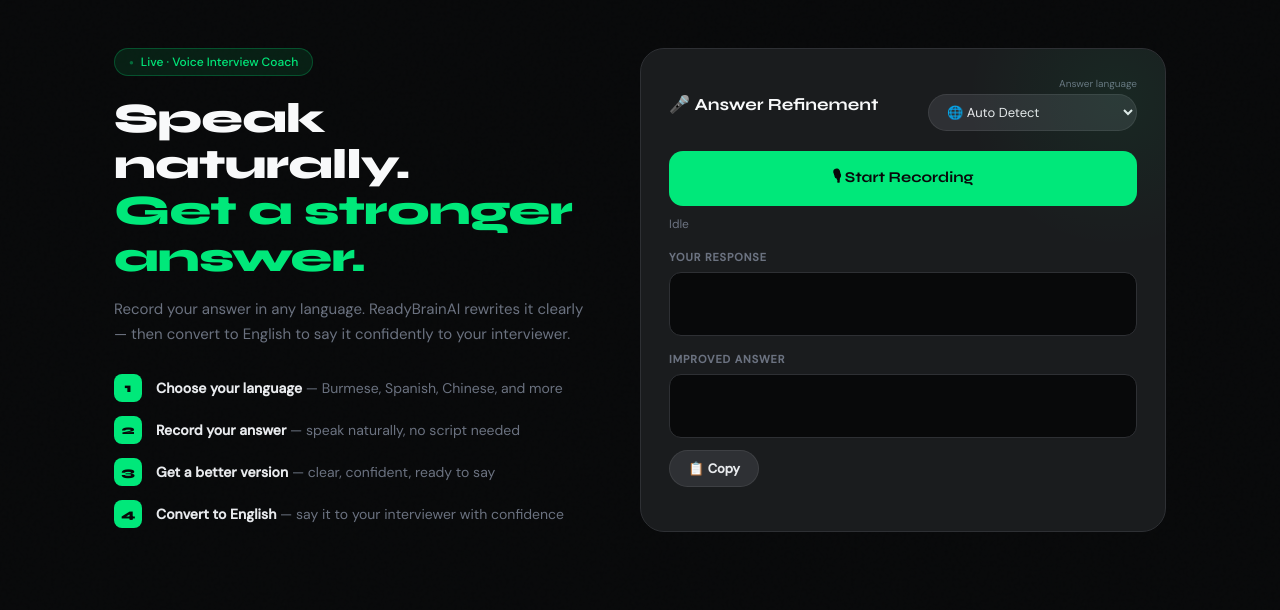
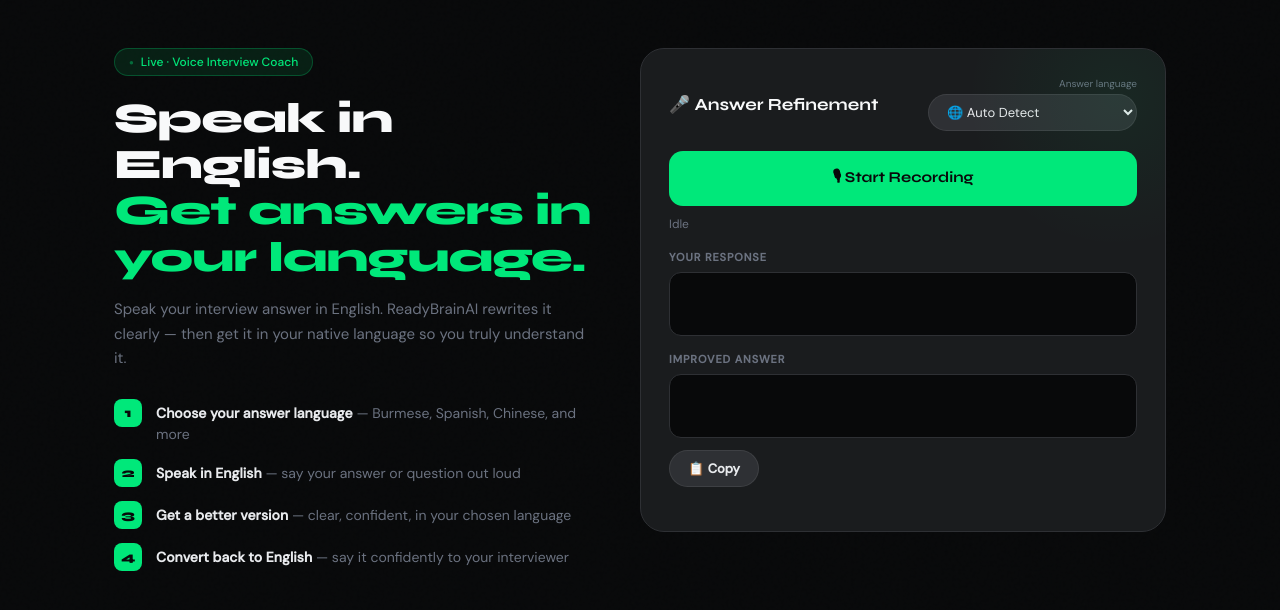
Before and after one commit to readybrain-ai-dev/readybrainai-v1, a Flask app: page /listen in a window 1280 px wide. Shown: the part 67-677 px from the top of the page. Run offline with Flask 3, Linux system fonts and the light colour scheme; some libraries are stand-ins or nearby versions.

Commit message:
fix: clarify English speaking requirement

```diff
--- a/templates/listen.html
+++ b/templates/listen.html
@@ -524,28 +524,28 @@
     <!-- LEFT -->
     <div>
         <div class="hero-pill">Live · Voice Interview Coach</div>
-        <h1 class="hero-title">Speak naturally.<br><span class="accent">Get a stronger answer.</span></h1>
+        <h1 class="hero-title">Speak in English.<br><span class="accent">Get answers in your language.</span></h1>
         <p class="hero-sub">
-            Record your answer in any language. ReadyBrainAI rewrites it clearly —
-            then convert to English to say it confidently to your interviewer.
+            Speak your interview answer in English. ReadyBrainAI rewrites it clearly —
+            then get it in your native language so you truly understand it.
         </p>
 
         <div class="steps">
             <div class="step">
                 <div class="step-num">1</div>
-                <div class="step-text"><strong>Choose your language</strong> — Burmese, Spanish, Chinese, and more</div>
+                <div class="step-text"><strong>Choose your answer language</strong> — Burmese, Spanish, Chinese, and more</div>
             </div>
             <div class="step">
                 <div class="step-num">2</div>
-                <div class="step-text"><strong>Record your answer</strong> — speak naturally, no script needed</div>
+                <div class="step-text"><strong>Speak in English</strong> — say your answer or question out loud</div>
             </div>
             <div class="step">
                 <div class="step-num">3</div>
-                <div class="step-text"><strong>Get a better version</strong> — clear, confident, ready to say</div>
+                <div class="step-text"><strong>Get a better version</strong> — clear, confident, in your chosen language</div>
             </div>
             <div class="step">
                 <div class="step-num">4</div>
-                <div class="step-text"><strong>Convert to English</strong> — say it to your interviewer with confidence</div>
+                <div class="step-text"><strong>Convert back to English</strong> — say it confidently to your interviewer</div>
             </div>
         </div>
     </div>
```
